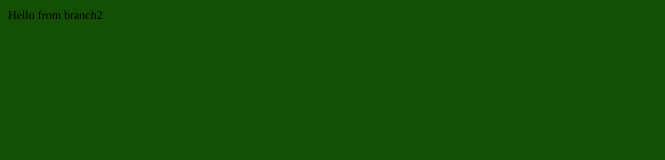
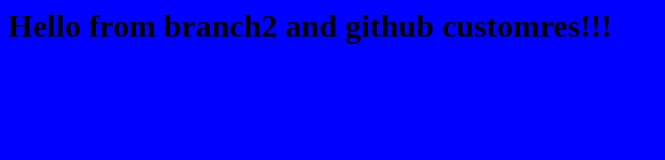
Before and after one commit to luckyone36/Docflow, a plain HTML site: page index.html in a window 1280 px wide. Shown: the whole page, without its empty margins (0-665 px from the left). Drawn offline with Linux system fonts and the light colour scheme.

Commit message:
Update index.html

```diff
--- a/index.html
+++ b/index.html
@@ -1,18 +1,5 @@
-<!DOCTYPE html PUBLIC "-//W3C//DTD HTML 4.01//EN" "http://www.w3.org/TR/html4/strict.dtd">
 <html>
-<head>
-  <meta http-equiv="Content-Type" content="text/html; charset=utf-8">
-  <meta http-equiv="Content-Style-Type" content="text/css">
-  <title></title>
-  <meta name="Generator" content="Cocoa HTML Writer">
-  <meta name="CocoaVersion" content="2113">
-  <style type="text/css">
-    body {background-color: #135003}
-    p.p1 {margin: 0.0px 0.0px 12.0px 0.0px; font: 12.0px Times; color: #000000; -webkit-text-stroke: #000000}
-    span.s1 {font-kerning: none}
-  </style>
-</head>
-<body>
-<p class="p1"><span class="s1">Hello from branch2</span></p>
-</body>
+		<body	bgcolor="blue">
+						<h1>Hello	from	branch2 and github customres!!!</h1>
+		</body>
 </html>
```
